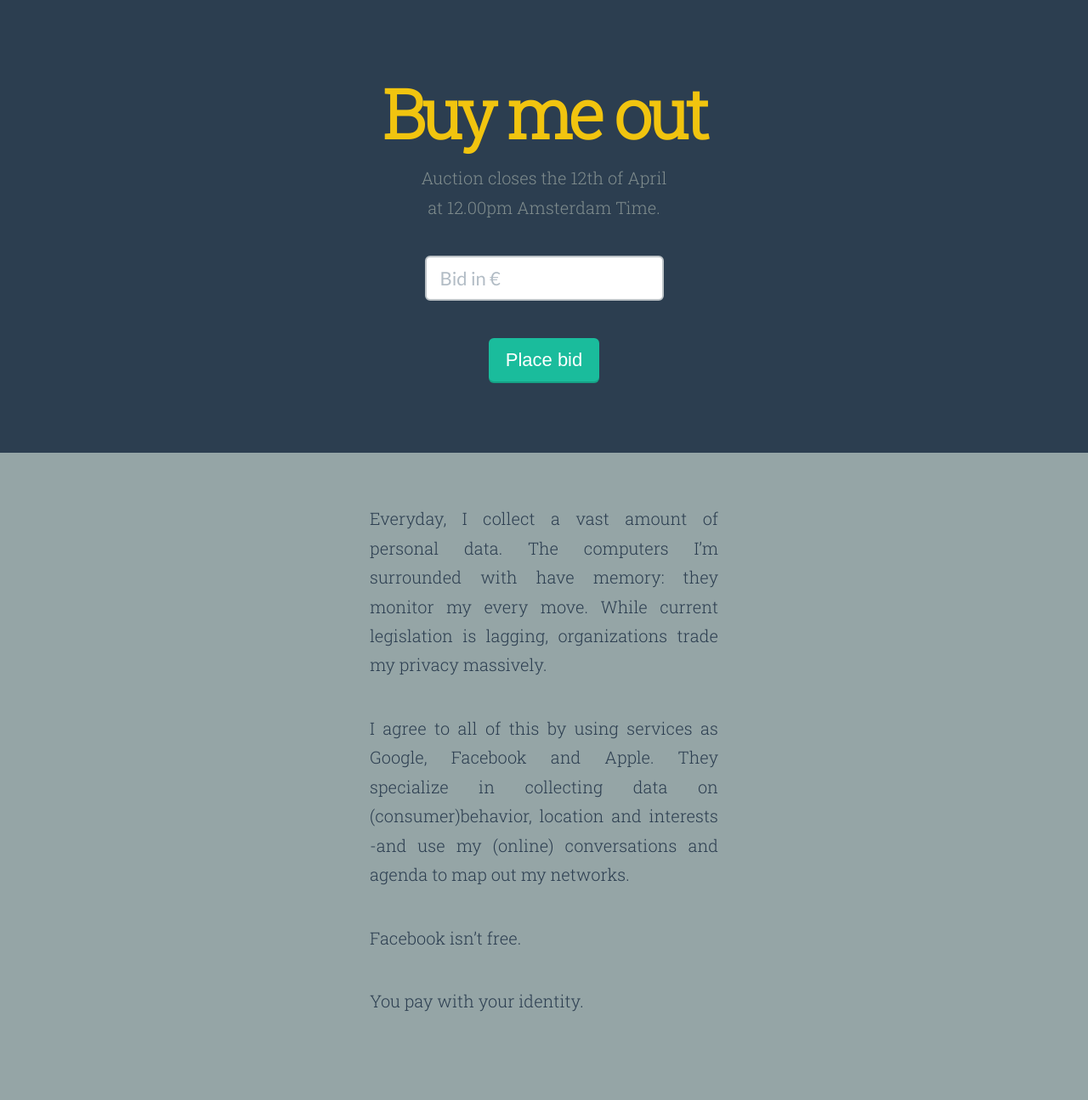
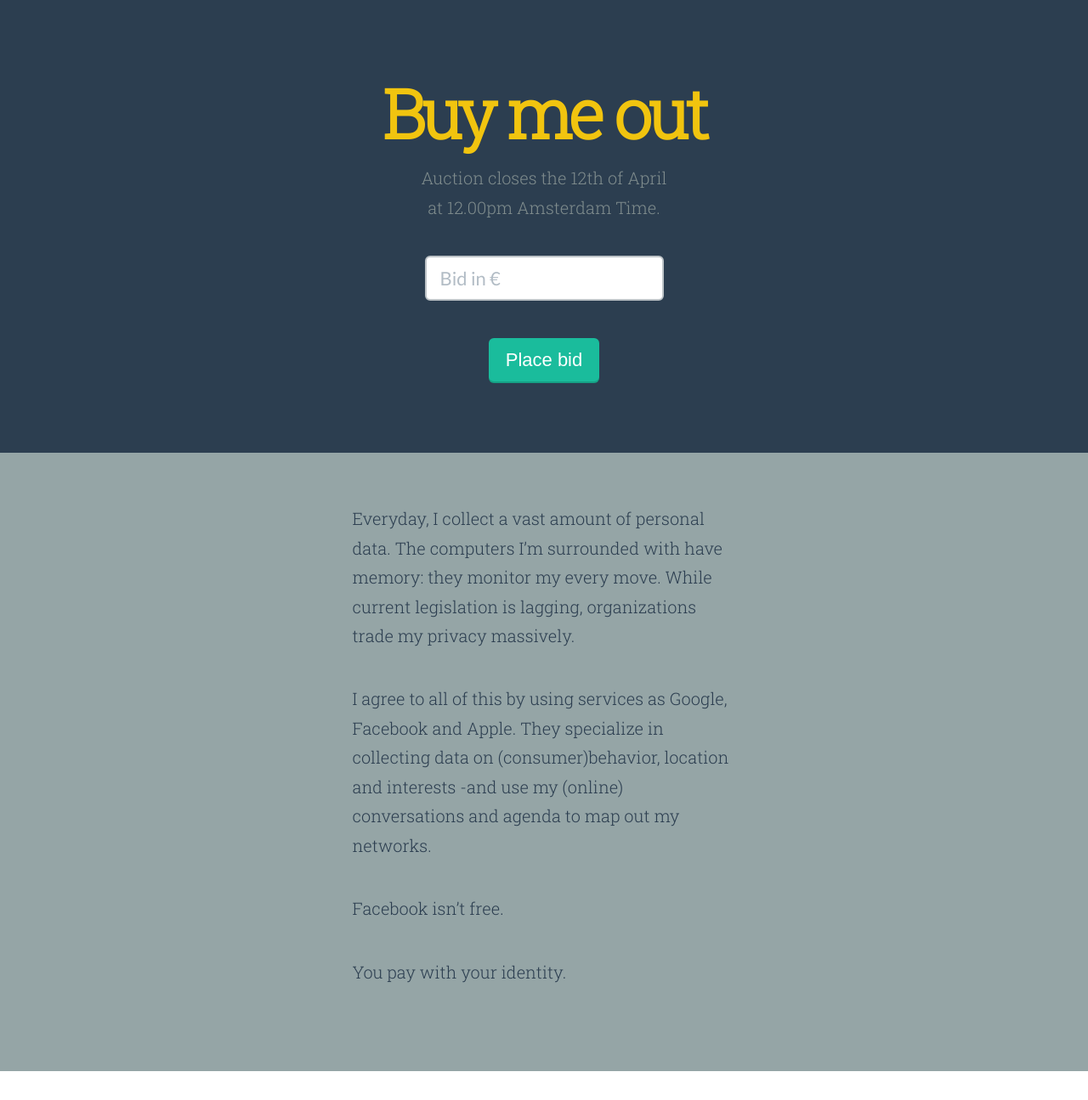
Before and after one commit to shawnbuckles/dataforsale, a PHP site: page / in a window 1280 px wide. Shown: the part 2210-3505 px from the top of the page at 85% size. After the commit the page ends 3471 px from the top, so only its background shows below. Run offline with PHP 8.4, Linux system fonts and the light colour scheme; some web fonts are replaced.

Commit message:
Correct align

```diff
--- a/css/style.css
+++ b/css/style.css
@@ -140,9 +140,9 @@ section {
 }
 .prologue .site-width {
     width: 90%;
-    max-width: 500px;
+    max-width: 550px;
     margin: 0 auto;
-    text-align: justify;
+    text-align: left;
 }
 
 
```
